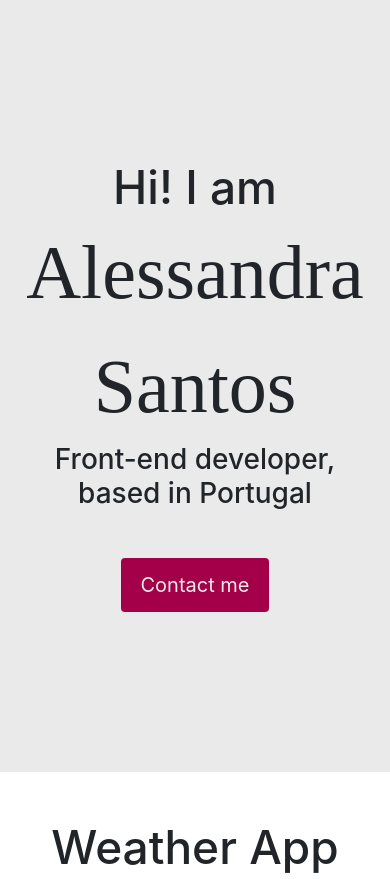
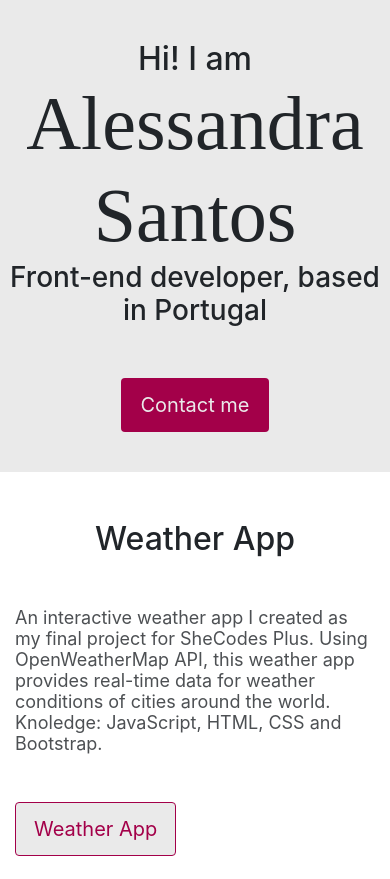
Before and after one commit to AlessandraSantos-dev/Portfolio, a plain HTML site: page index.html in a window 390 px wide. Shown: the top 879 px of the page. Drawn offline with nearby package versions, Linux system fonts and the light colour scheme.

Commit message:
Improved responsiveness in small resolution

```diff
--- a/src/style.css
+++ b/src/style.css
@@ -52,9 +52,20 @@ p {
   line-height: 28px;
   padding: 12px 18px;
 }
-@media (max-width: 900px) {
-  .btn-branding-outline {
-    display: block;
-    margin: 0 auto;
+@media (max-width: 920px) {
+  h1 {
+    line-height: 1.2;
+    font-size: 50px;
+  }
+  h2 {
+    font-size: 32px;
+  }
+  p {
+    font-size: 18px;
+    line-height: normal;
+  }
+  .hero {
+    padding: 40px 0;
+    font-size: 35px;
   }
 }
```
